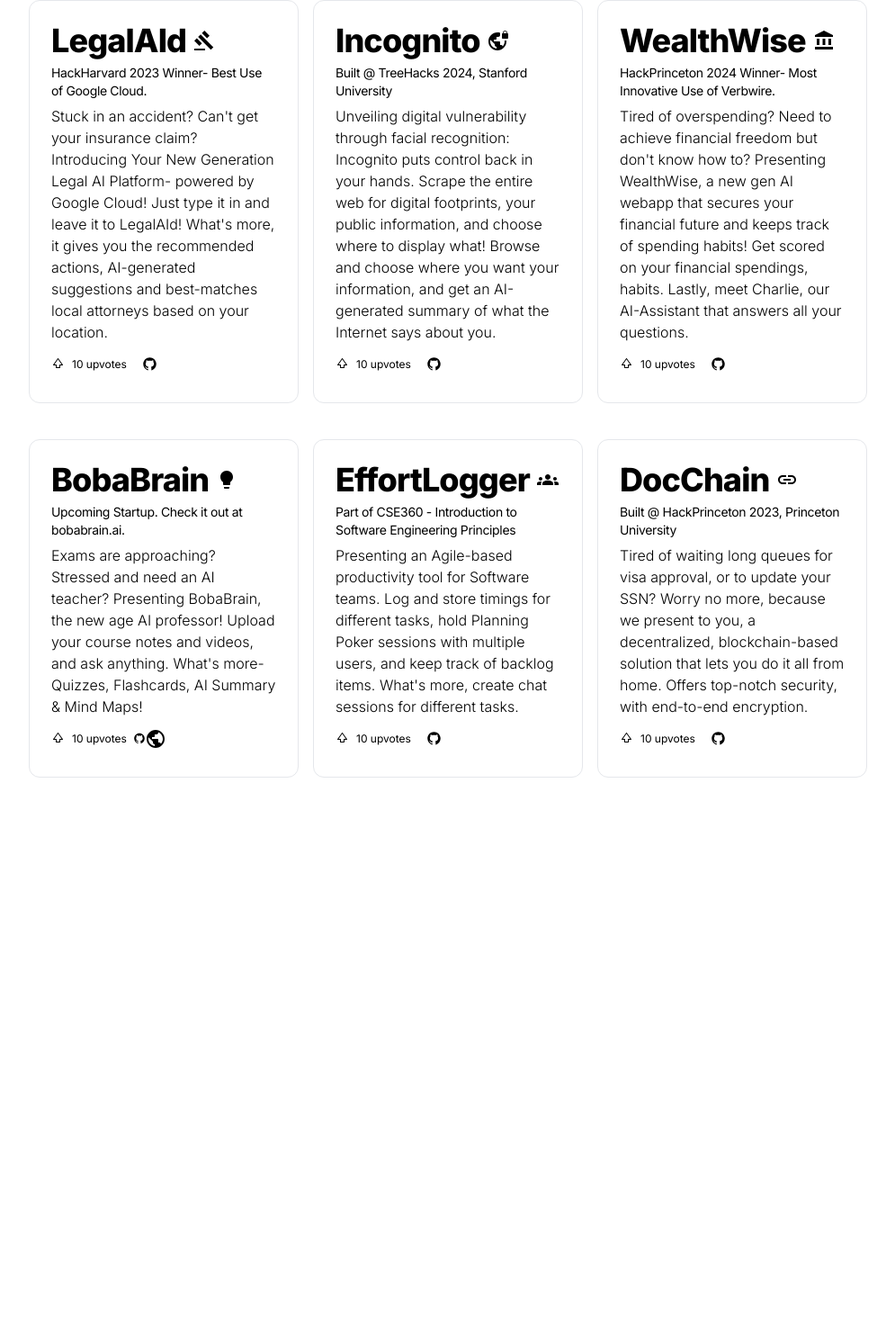
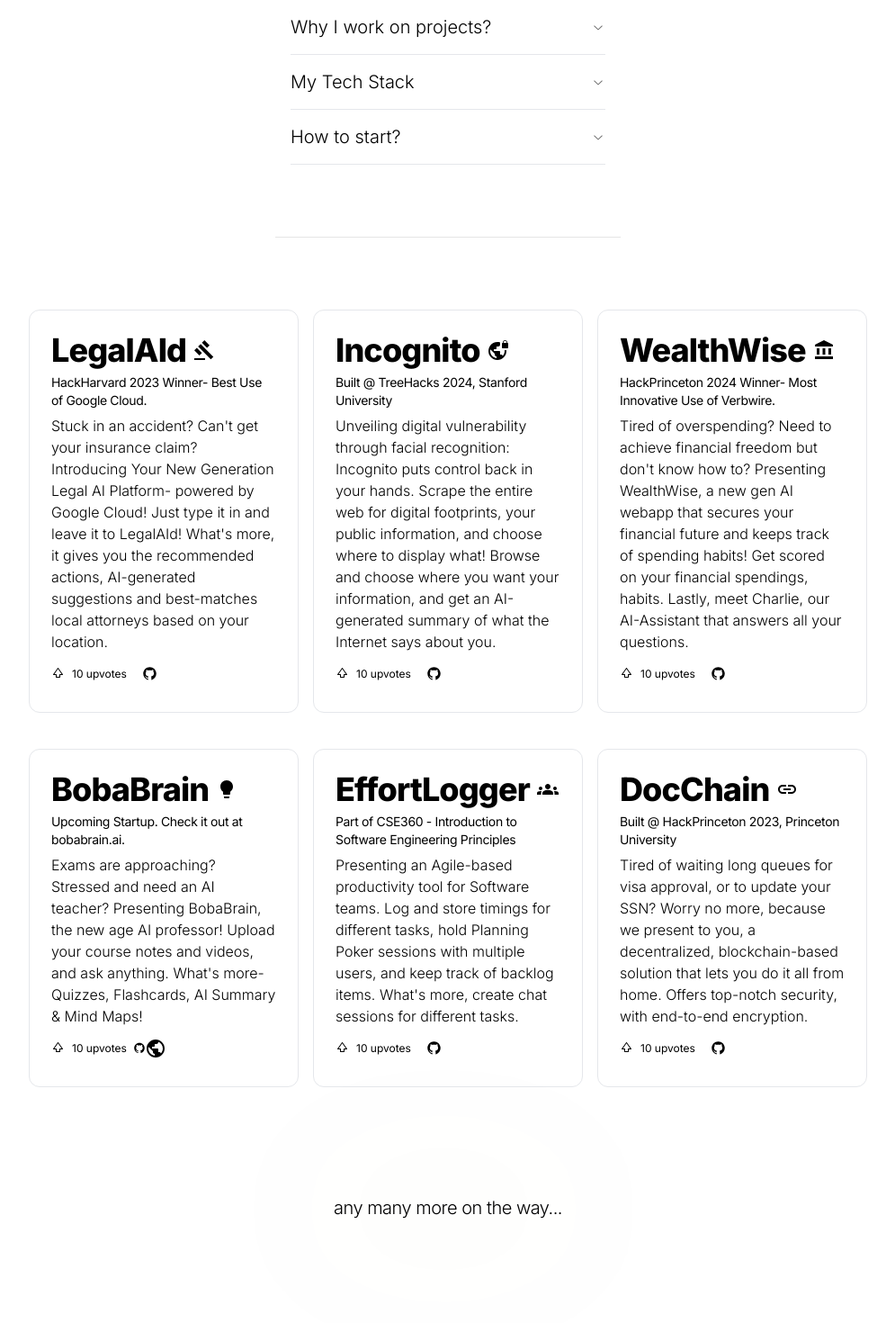
Before and after one commit to Chaitanya-Chaurasia/Portfolio, a Next.js app: page /projects in a window 1280 px wide. Shown: the part 1396-2866 px from the top of the page at 90% size, without its empty margins (142-1137 px from the left). Before the commit the page ends 2340 px from the top, so only its background shows below. Built offline with nearby package versions, Linux system fonts and the light colour scheme.

Commit message:
Finished project page (draft)

```diff
--- a/app/projects/page.tsx
+++ b/app/projects/page.tsx
@@ -2,7 +2,17 @@ import { Separator } from "@/components/ui/separator";
 import React from "react";
 import { ImageVortex } from "@/components/CustomComponents";
 import { ChromaDesc, WaitlistChroma, ChromaIntro } from "@/components/Chroma";
-import { Projects, SchoolProjects } from "@/components/Projects";
+import {
+  Projects,
+  SchoolProjects,
+  SkillAccordion,
+} from "@/components/Projects";
+import {
+  GitHubLogoIcon,
+  InstagramLogoIcon,
+  LinkedInLogoIcon,
+  TwitterLogoIcon,
+} from "@radix-ui/react-icons";
 
 const ProjectPage = () => {
   return (
@@ -16,19 +26,42 @@ const ProjectPage = () => {
           As an engineer, I try to find creative ways I can make lives easier.
         </span>
         <Separator className="w-96 my-10" />
+
         <div className="flex flex-col lg:flex-row items-center justify-center gap-2">
           <ChromaIntro />
           <ChromaDesc />
           <WaitlistChroma />
         </div>
         <Separator className="w-96 my-10" />
-        {/* <h2 className="tracking-tight text-xl font-light text-center text-wrap drop-shadow-[0_0px_79px_rgba(171,214,70,0.5)]">
-          Check these out
-        </h2> */}
+        <div className="flex flex-col lg:flex-row gap-2 w-[350px]">
+          <SkillAccordion />
+        </div>
+        <Separator className="w-96 my-10" />
+
         <Projects />
         <SchoolProjects />
+        <h2 className="tracking-tight text-xl font-light text-center text-wrap drop-shadow-[0_0px_79px_rgba(171,214,70,0.5)] my-20">
+          any many more on the way...{" "}
+        </h2>
+        <div className="flex items-center justify-center gap-10 mb-20">
+          <GitHubLogoIcon height={20} width={20} className="hover:scale-125" />
+          <LinkedInLogoIcon
+            height={20}
+            width={20}
+            className="hover:scale-125"
+          />
+          <TwitterLogoIcon height={20} width={20} className="hover:scale-125" />
+          <InstagramLogoIcon
+            height={20}
+            width={20}
+            className="hover:scale-125"
+          />
 
-        <div className="flex flex-col lg:flex-row items-center justify-center gap-2"></div>
+          <Separator orientation="vertical" className="h-[20px]" />
+          <span className="font-medium text-muted-foreground text-sm">
+            cchauras@asu.edu
+          </span>
+        </div>
       </div>
     </main>
   );
--- a/components/Projects.tsx
+++ b/components/Projects.tsx
@@ -4,11 +4,19 @@ import GavelIcon from "@mui/icons-material/Gavel";
 import VpnLockIcon from "@mui/icons-material/VpnLock";
 import AccountBalanceIcon from "@mui/icons-material/AccountBalance";
 import LightbulbIcon from "@mui/icons-material/Lightbulb";
-import GroupsIcon from '@mui/icons-material/Groups';
+import GroupsIcon from "@mui/icons-material/Groups";
 import { Button } from "./ui/button";
 import { GitHubLogoIcon, ThickArrowUpIcon } from "@radix-ui/react-icons";
 import PublicIcon from "@mui/icons-material/Public";
-import LinkIcon from '@mui/icons-material/Link';
+import LinkIcon from "@mui/icons-material/Link";
+
+import {
+  Accordion,
+  AccordionContent,
+  AccordionItem,
+  AccordionTrigger,
+} from "@/components/ui/accordion";
+
 const projects = [
   {
     name: "LegalAId",
@@ -51,7 +59,73 @@ const schoolProjects = [
   },
 ];
 
-export function Projects() {
+export const SkillAccordion = () => {
+  return (
+    <Accordion type="single" collapsible className="w-full ">
+      <AccordionItem value="item-2">
+        <AccordionTrigger className="text-xl font-light">
+          Why I work on projects?
+        </AccordionTrigger>
+        <AccordionContent>
+          Well, Computer Science, or for any field for that matter, is not
+          limited to theory. What matters is how you can apply your skills and
+          ocntribute to your field.
+          <br />
+          <br />
+          And trust me, there's no better way than to work on projects.
+          Hands-on-experience imprints and polishes skills in your brain faster
+          than just going through a course.
+          <br />
+          <br />
+          And lastly, I develop because I love it. That's the most important
+          factor. I hope one my inventions has potential to help the society.
+        </AccordionContent>
+      </AccordionItem>
+      <AccordionItem value="item-1">
+        <AccordionTrigger className="text-xl font-light">
+          My Tech Stack
+        </AccordionTrigger>
+        <AccordionContent>
+          I usually use the <span className="font-semibold">T3</span> stack or{" "}
+          <span className="font-semibold">Next.js + RadixUI/shadcn</span> for my
+          personal projects. In fact, this website is developed on T3. Apart
+          from that, I keep on switching between old and newer technologies to
+          keep on learning.
+          <br />
+          <br />
+          For frontend development, I use{" "}
+          <span className="font-semibold">TypeScript</span> and{" "}
+          <span className="font-semibold">CSS</span>. For backend development, I
+          prefer sticking to <span className="font-semibold">Python </span>{" "}
+          because of the diverse range of libraries it offers. Other tools I use
+          on the go include <span className="font-semibold">SQL, Git</span> and{" "}
+          <span className="font-semibold">AWS</span> for{" "}
+          <span className="font-semibold">cloud services</span> and{" "}
+          <span className="font-semibold">deployment</span>.
+        </AccordionContent>
+      </AccordionItem>
+      <AccordionItem value="item-3">
+        <AccordionTrigger className="text-xl font-light">
+          How to start?
+        </AccordionTrigger>
+        <AccordionContent>
+          I'm really if you clicked on this one. My best advice is to identify
+          your strengths and interests. If you like designing websites and UI/UX
+          work, start working on a website; if you like more backend stuff,
+          design an API that does something as basic as getting weather
+          information from different cities.
+          <br />
+          <br />
+          So much information is available on the internet today, and that too
+          for free. Go to YouTube, Medium or GeeksForGeeks and get started.
+          Don't procrastinate, do it now!
+        </AccordionContent>
+      </AccordionItem>
+    </Accordion>
+  );
+};
+
+export const Projects = () => {
   return (
     <div className="w-full flex lg:flex-row flex-col gap-4 items-top justify-center ">
       {Array.from(projects).map((project) => {
@@ -91,7 +165,7 @@ export function Projects() {
       })}
     </div>
   );
-}
+};
 
 export const SchoolProjects = () => {
   return (
--- /dev/null
+++ b/components/ui/accordion.tsx
@@ -0,0 +1,57 @@
+"use client"
+
+import * as React from "react"
+import * as AccordionPrimitive from "@radix-ui/react-accordion"
+import { ChevronDownIcon } from "@radix-ui/react-icons"
+
+import { cn } from "@/lib/utils"
+
+const Accordion = AccordionPrimitive.Root
+
+const AccordionItem = React.forwardRef<
+  React.ElementRef<typeof AccordionPrimitive.Item>,
+  React.ComponentPropsWithoutRef<typeof AccordionPrimitive.Item>
+>(({ className, ...props }, ref) => (
+  <AccordionPrimitive.Item
+    ref={ref}
+    className={cn("border-b", className)}
+    {...props}
+  />
+))
+AccordionItem.displayName = "AccordionItem"
+
+const AccordionTrigger = React.forwardRef<
+  React.ElementRef<typeof AccordionPrimitive.Trigger>,
+  React.ComponentPropsWithoutRef<typeof AccordionPrimitive.Trigger>
+>(({ className, children, ...props }, ref) => (
+  <AccordionPrimitive.Header className="flex">
+    <AccordionPrimitive.Trigger
+      ref={ref}
+      className={cn(
+        "flex flex-1 items-center justify-between py-4 text-sm font-medium transition-all hover:underline [&[data-state=open]>svg]:rotate-180",
+        className
+      )}
+      {...props}
+    >
+      {children}
+      <ChevronDownIcon className="h-4 w-4 shrink-0 text-muted-foreground transition-transform duration-200" />
+    </AccordionPrimitive.Trigger>
+  </AccordionPrimitive.Header>
+))
+AccordionTrigger.displayName = AccordionPrimitive.Trigger.displayName
+
+const AccordionContent = React.forwardRef<
+  React.ElementRef<typeof AccordionPrimitive.Content>,
+  React.ComponentPropsWithoutRef<typeof AccordionPrimitive.Content>
+>(({ className, children, ...props }, ref) => (
+  <AccordionPrimitive.Content
+    ref={ref}
+    className="overflow-hidden text-sm data-[state=closed]:animate-accordion-up data-[state=open]:animate-accordion-down"
+    {...props}
+  >
+    <div className={cn("pb-4 pt-0", className)}>{children}</div>
+  </AccordionPrimitive.Content>
+))
+AccordionContent.displayName = AccordionPrimitive.Content.displayName
+
+export { Accordion, AccordionItem, AccordionTrigger, AccordionContent }
--- a/package.json
+++ b/package.json
@@ -14,6 +14,7 @@
     "@mui/icons-material": "^5.15.12",
     "@mui/lab": "^5.0.0-alpha.167",
     "@mui/material": "^5.15.12",
+    "@radix-ui/react-accordion": "^1.2.0",
     "@radix-ui/react-aspect-ratio": "^1.1.0",
     "@radix-ui/react-dialog": "^1.1.1",
     "@radix-ui/react-dropdown-menu": "^2.1.1",
```
Also changed, not shown: 1 other file (tests, documents, lock files or other folders).
